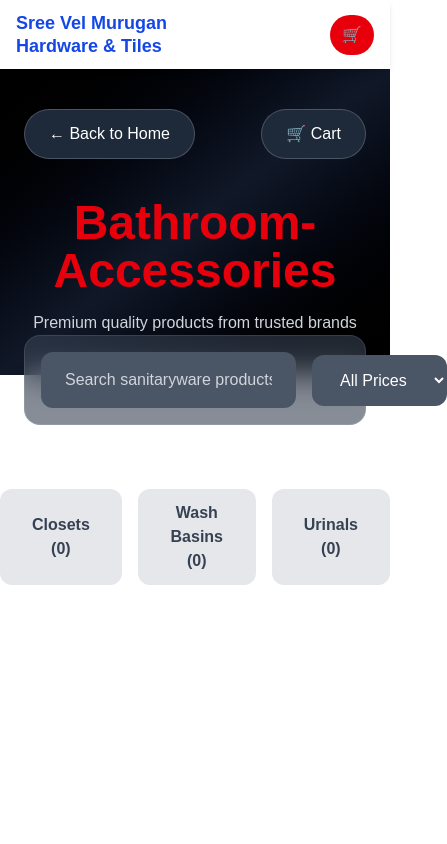
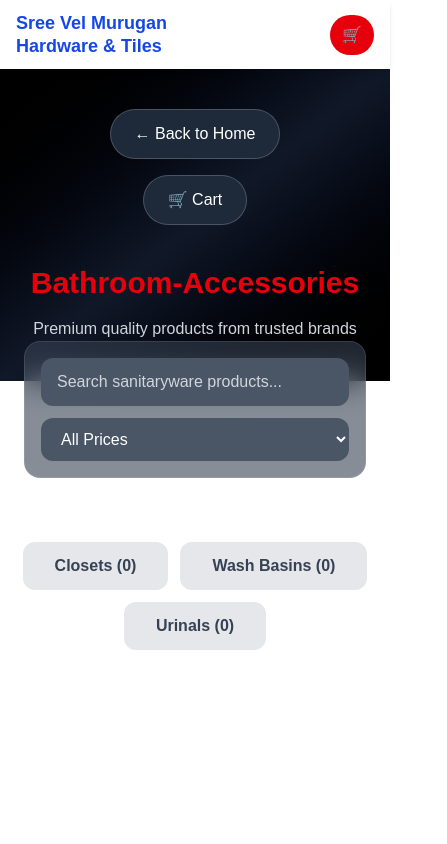
Before and after one commit to darsan25-code/Sree-Vel-Murugan-Hardware-And-Tiles, a Next.js app: page /category/bathroom-accessories in a window 390 px wide. Shown: the top 844 px of the page, 447 px wide, since content can reach past the window. Built offline with nearby package versions, Linux system fonts and the light colour scheme.

Commit message:
Mobile responsive improvements and category page layout fixes

```diff
--- a/app/category/[slug]/page.tsx
+++ b/app/category/[slug]/page.tsx
@@ -601,7 +601,10 @@ if (activeType === "urinal") {
 
       {/* ================= TOP BAR ================= */}
       <div className="bg-gradient-to-br from-black via-gray-900 to-black py-10">
-        <div className="max-w-7xl mx-auto px-6 flex justify-between items-center">
+<div className="max-w-7xl mx-auto px-4 md:px-6
+                flex flex-col sm:flex-row
+                gap-4 sm:gap-0
+                justify-between items-center">
 
           {/* LEFT : BACK */}
           <button
@@ -638,7 +641,8 @@ if (activeType === "urinal") {
 
         {/* TITLE */}
         <div className="text-center mt-10">
-          <h1 className="text-5xl font-extrabold text-red-600 capitalize">
+<h1 className="text-3xl sm:text-4xl md:text-5xl
+               font-extrabold text-red-600 capitalize">
             {slug}
           </h1>
           <p className="text-gray-300 mt-4">
@@ -649,21 +653,26 @@ if (activeType === "urinal") {
 
 {/* SEARCH + FILTER */}
 <div className="max-w-7xl mx-auto px-6 mt-[-40px] mb-16">
-  <div className="flex items-center gap-4 bg-gray-700/60 backdrop-blur-lg p-4 rounded-2xl border border-white/10">
+<div className="flex flex-col md:flex-row gap-3 md:gap-4
+                bg-gray-700/60 backdrop-blur-lg
+                p-4 rounded-2xl border border-white/10">
 
     {/* SEARCH */}
     <input
       value={search}
       onChange={(e) => setSearch(e.target.value)}
       placeholder="Search sanitaryware products..."
-      className="flex-1 px-6 py-4 rounded-xl bg-gray-600 text-white outline-none placeholder-gray-300"
+className="w-full md:flex-1 px-4 md:px-6 py-3 md:py-4
+           rounded-xl bg-gray-600 text-white
+           outline-none placeholder-gray-300"
     />
 
     {/* PRICE FILTER */}
     <select
   value={priceFilter}
   onChange={(e) => setPriceFilter(e.target.value)}
-  className="px-6 py-4 rounded-xl bg-gray-600 text-white outline-none"
+className="w-full md:w-auto px-4 md:px-6 py-3 md:py-4
+           rounded-xl bg-gray-600 text-white outline-none"
 >
   <option value="all">All Prices</option>
 
@@ -701,7 +710,7 @@ if (activeType === "urinal") {
 </div>
 
 {/* CATEGORY TABS */}
-<div className="flex justify-center gap-4 mb-16">
+<div className="flex flex-wrap justify-center gap-3 md:gap-4 mb-16 px-4">
   <button
     onClick={() => {
       setActiveType("closet");
@@ -748,7 +757,7 @@ if (activeType === "urinal") {
 
       {/* ================= PRODUCTS ================= */}
       <section className="max-w-7xl mx-auto px-6 py-20">
-  <div className="grid md:grid-cols-3 gap-12">
+<div className="grid grid-cols-1 sm:grid-cols-2 md:grid-cols-3 gap-8 md:gap-12">
 
 
 {filteredProducts.map((product) => (
```
